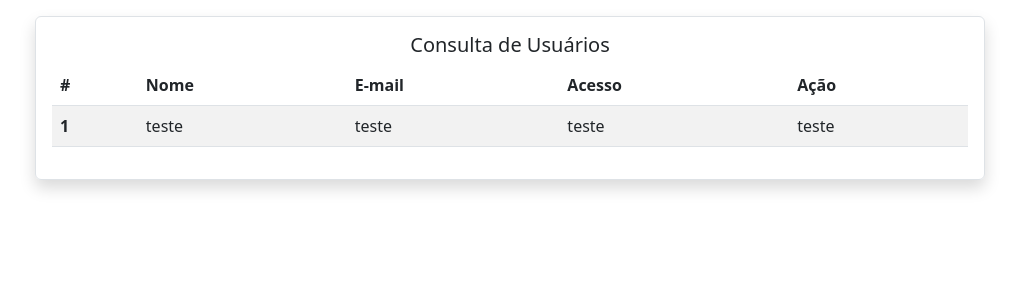
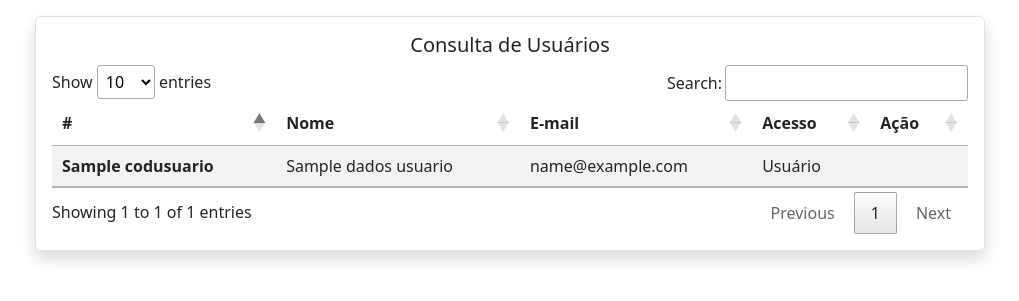
Before and after one commit to andersonspera/etecnews, a PHP site: the page made by view/consulta_usuario.php in a window 1280 px wide. Shown: the part 56-357 px from the top of the page, without its empty margins (130-1149 px from the left). Run offline with PHP 8.4, Linux system fonts and the light colour scheme; the template is opened without the code that fills it: most values are stand-ins (such as "Sample title", 1, 10 or a date in 2020); some libraries are stand-ins or nearby versions.

Commit message:
Consulta de Usuários

```diff
--- a/controller/UsuarioController.php
+++ b/controller/UsuarioController.php
@@ -10,6 +10,8 @@ class UsuarioController
 
     public function abrirConsulta()
     {
+        $usu = new Usuario();
+        $dadosUsuario = $usu->consultar();
         include_once "view/consulta_usuario.php";
     }
 
--- a/view/consulta_usuario.php
+++ b/view/consulta_usuario.php
@@ -8,16 +8,30 @@
     <link href="https://cdn.jsdelivr.net/npm/bootstrap@5.2.0/dist/css/bootstrap.min.css" rel="stylesheet" integrity="sha384-gH2yIJqKdNHPEq0n4Mqa/HGKIhSkIHeL5AyhkYV8i59U5AR6csBvApHHNl/vI1Bx" crossorigin="anonymous">
     <!-- FontAwesome CSS -->
     <link rel="stylesheet" href="https://cdnjs.cloudflare.com/ajax/libs/font-awesome/6.2.0/css/all.min.css" integrity="sha512-xh6O/CkQoPOWDdYTDqeRdPCVd1SpvCA9XXcUnZS2FmJNp1coAFzvtCN9BmamE+4aHK8yyUHUSCcJHgXloTyT2A==" crossorigin="anonymous" referrerpolicy="no-referrer" />
+    <!-- CSS DataTables -->
+    <link rel="stylesheet" href="//cdn.datatables.net/1.12.1/css/jquery.dataTables.min.css">
+
     <title>EtecNews - Usuários</title>
 </head>
 <body>
     <?php include_once "menu.php"; ?>
 
     <div class="container">
+        <?php
+        if(!$dadosUsuario)
+        {
+            echo "<div class='row mt-3'>
+                <div class='col-sm-10 mx-auto alert alert-danger'>
+                    <i class='fa fa-warning'></i> Ainda não há registros cadastrados na tabela
+                </div>
+            </div>";
+        }
+        ?>
+
         <div class="row mt-3">
             <div class="col-sm-10 rounded border mx-auto p-3 shadow">
                 <h5 class="text-center">Consulta de Usuários</h5>
-                    <table class="table table-striped">
+                    <table class="table table-striped" id="tabela">
                         <thead>
                             <tr>
                             <th scope="col">#</th>
@@ -28,19 +42,40 @@
                             </tr>
                         </thead>
                         <tbody>
-                            <tr>
-                                <th scope="row">1</th>
-                                <td>teste</td>
-                                <td>teste</td>
-                                <td>teste</td>
-                                <td>teste</td>
-                            </tr>
+                            <?php
+                            foreach($dadosUsuario as $value)
+                            {
+                                $value->acesso = $value->acesso == 1 ? "Administrador" : "Usuário";
+
+                                echo "<tr>
+                                    <th scope='row'>$value->codusuario</th>
+                                    <td>$value->nome</td>
+                                    <td>$value->email</td>
+                                    <td>$value->acesso</td>
+                                    <td></td>
+                                </tr>";
+                            }
+                            ?>
+
                         </tbody>
                     </table>
+
+
+
             </div>
         </div>
     </div>
-<!-- Bootstrap JS -->
+    <!-- Bootstrap JS -->
     <script src="https://cdn.jsdelivr.net/npm/bootstrap@5.2.0/dist/js/bootstrap.bundle.min.js" integrity="sha384-A3rJD856KowSb7dwlZdYEkO39Gagi7vIsF0jrRAoQmDKKtQBHUuLZ9AsSv4jD4Xa" crossorigin="anonymous"></script>
+    <!-- JQuery-->
+    <script src="https://code.jquery.com/jquery-3.6.1.slim.js" integrity="sha256-tXm+sa1uzsbFnbXt8GJqsgi2Tw+m4BLGDof6eUPjbtk=" crossorigin="anonymous"></script>
+    <!-- JS DataTables -->
+    <script src="//cdn.datatables.net/1.12.1/js/jquery.dataTables.min.js"></script>
+
+    <script>
+        $(document).ready( function () {
+            $('#tabela').DataTable();
+        } );
+    </script>
 </body>
 </html>
```
Also changed, not shown: model/Usuario.php (+12 -0 lines).
